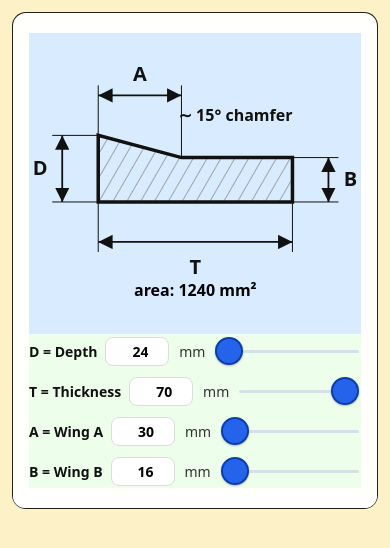
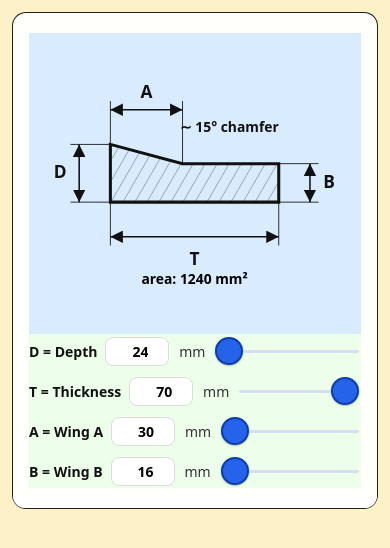
Before and after one commit to zoltanalmodo/s-b-designer, a plain HTML site: page index.html in a window 390 px wide. Drawn offline with Linux system fonts and the light colour scheme.

Commit message:
dynamic viewBox adjust light blue box on mobile

```diff
--- a/index.html
+++ b/index.html
@@ -262,7 +262,6 @@
   function update(){
     drawing.setAttribute('transform','');
     const {D,T,A,B} = enforce();
-    svgEl.setAttribute('viewBox', `0 0 ${viewW} ${viewH}`);
     const ox = margin.l, oy = margin.t;
     const Wpx = T*s, Hpx = D*s;
     const xA = ox + A*s;
@@ -303,11 +302,15 @@
     areaText.setAttribute('y', areaY);
     areaText.setAttribute('text-anchor','middle');
     const bbox = drawing.getBBox();
-    const vb = svgEl.viewBox.baseVal;
-    const centerX = vb.x + vb.width / 2;
-    const bboxCenterX = bbox.x + bbox.width / 2;
-    const dx = centerX - bboxCenterX;
-    drawing.setAttribute('transform', `translate(${dx},0)`);
+    const padX = Math.max(28, Math.min(96, s * 6));
+    const padY = Math.max(36, Math.min(120, s * 7.5));
+    const vbX = Math.floor(bbox.x - padX);
+    const vbY = Math.floor(bbox.y - padY);
+    const vbW = Math.ceil(bbox.width + padX * 2);
+    const vbH = Math.ceil(bbox.height + padY * 2);
+    if (vbW > 0 && vbH > 0){
+      svgEl.setAttribute('viewBox', `${vbX} ${vbY} ${vbW} ${vbH}`);
+    }
   }
 
   ['input','change'].forEach(ev => [Dv,Tv,Av,Bv,Dr,Tr,Ar,Br].forEach(el => el.addEventListener(ev, update)));
```
